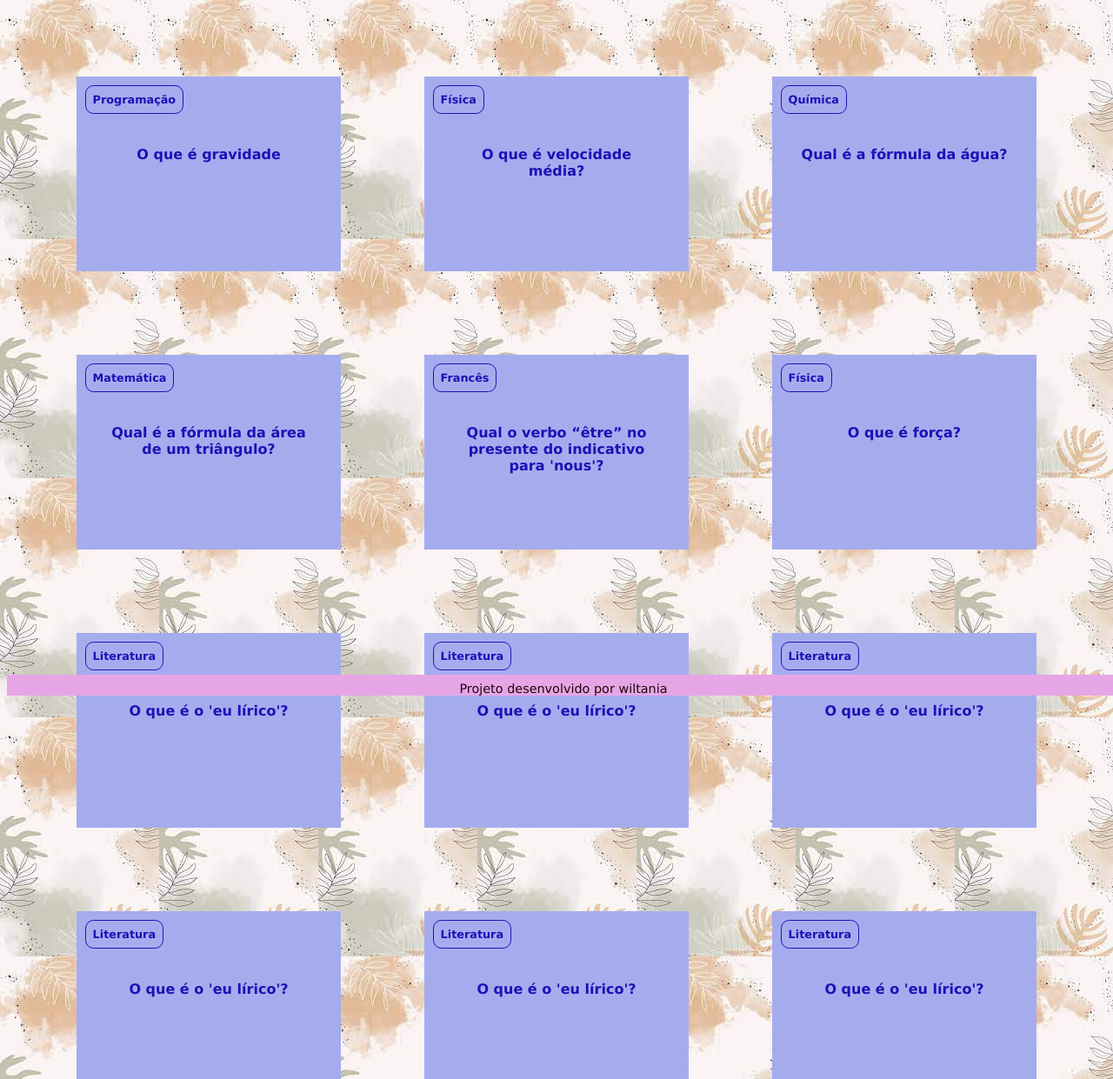
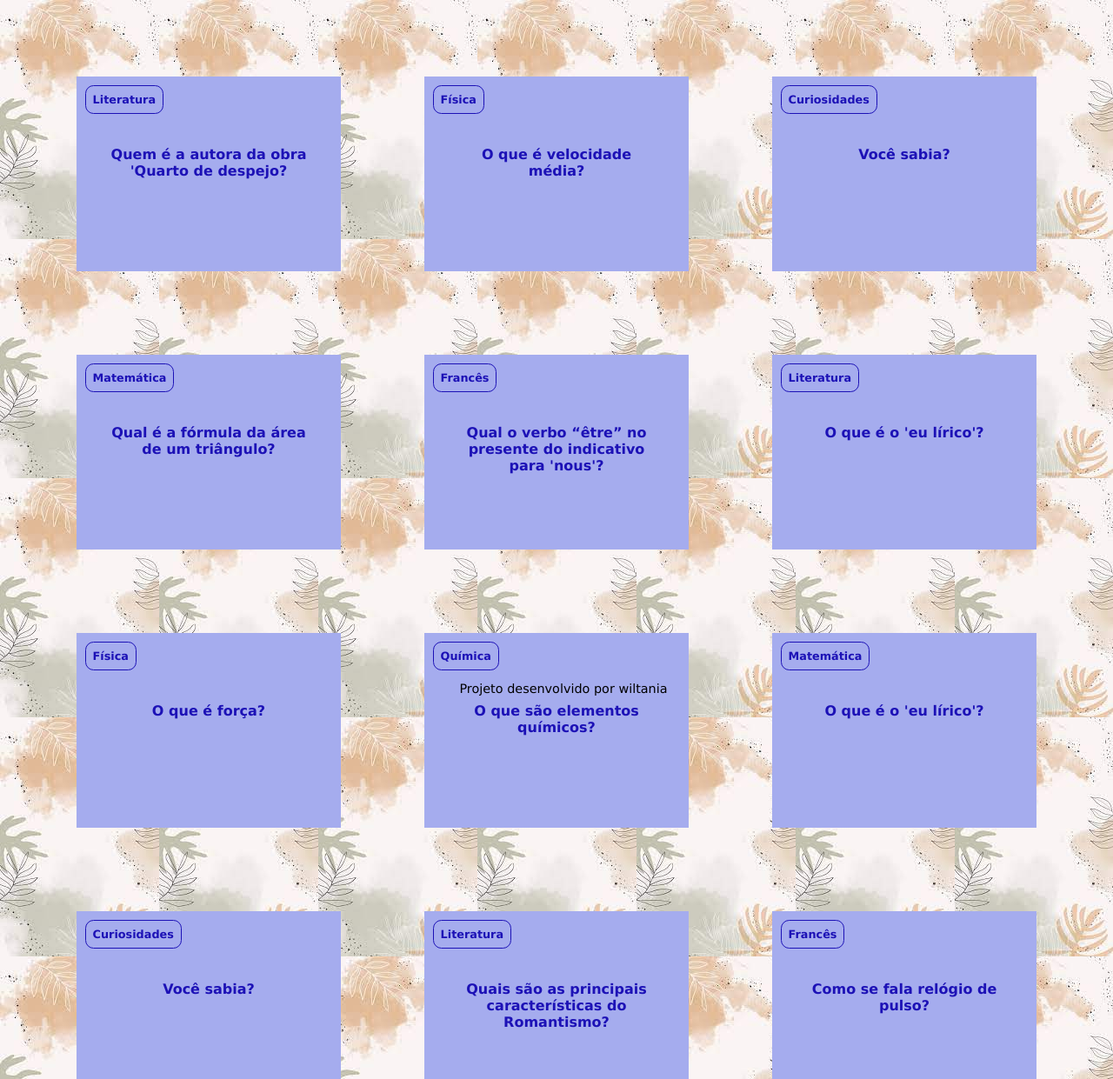
Before and after one commit to Wiltania/Page-web-Wiltania, a plain HTML site: page index.html in a window 1280 px wide. Shown: the top 1241 px of the page at 87% size. Drawn offline with Linux system fonts and the light colour scheme.

Commit message:
Aula 9, inicio da 10

```diff
--- a/Assets/styles.css
+++ b/Assets/styles.css
@@ -24,6 +24,7 @@ body {
     width: 14rem;
     flex-grow: 2;
     flex-basis: calc(33% -6rem);
+   border-radius: 50%;
 
 }
 
@@ -48,13 +49,16 @@ body {
     backface-visibility: hidden;
 }
 .cartao__conteudo p{
+    margin-top: 2rem;
+    padding: 2rem;
     margin-top: 3rem;
-    padding: 2rem;
+    box-sizing: border-box;
 
 }
 .cartao__conteudo__pergunta p{
     color: var(--text-color);
     font-weight: 600;
+
 }
 .cartao__conteudo__resposta p{
     color: var(--card-back-color);
@@ -63,7 +67,7 @@ body {
 
 
 
-.cartao:hover .cartao__conteudo {
+.cartao.active .cartao__conteudo {
     transform: rotateY(180deg);
 }
 
@@ -73,14 +77,18 @@ body {
     position: absolute;
     height: 100%;
     width: 100%;
+    box-sizing: border-box;
 }
-.cartao__conteudo__resposta {
+
+.cartao__conteudo__resposta{
     transform: rotateY(180deg);
+    background-color:rgb(238,231,165);
+    border:2px solid rosybrown;
 }
 
 
 footer{
-background-color: rgb(230, 166, 230);
+background-color: 93,91,65
 color: rgb(34, 5, 5);
 position: fixed;
 bottom: 0;
--- a/ata.js
+++ b/ata.js
@@ -14,5 +14,12 @@ function criarCartao(categoria, pergunta, resposta) {
         </div>
         </div>
 `
+let respostaEstaVisivel = false
+
+function virarCartao(){
+            respostaEstaVisivel = !respostaEstaVisivel
+            cartao.classList.toggle('active', respostaEstaVisivel)
+            }
+cartao.addEventListener('click', virarCartao)
 container.appendChild(cartao)
 }
--- a/index.html
+++ b/index.html
@@ -7,19 +7,12 @@
     <title>Flashcard</title>
 </head>
 <body>
+
+
     <main>
+
     <section id="container">
-        <article class="cartao">
-            <div class="cartao__conteudo">
-                <h3>Programação</h3>
-                <div class="cartao__conteudo__pergunta">
-                    <p>O que é gravidade</p>
-                </div>
-                <div class="cartao__conteudo__resposta">
-                    <p>E uma distorção</p>
-                </div>
-            </div>
-        </article>
+
 
     </section>
     </main>
--- a/pergunta.js
+++ b/pergunta.js
@@ -1,12 +1,17 @@
+criarCartao(
+   "Literatura",
+   "Quem é a autora da obra 'Quarto de despejo?" ,
+   "Carolina Maria de Jesus"
+)
 criarCartao(
    "Física",
    "O que é velocidade média?" ,
    " É a razão entre a variação de espaço e o tempo gasto: v = Δs / Δt"
 )
 criarCartao(
-   "Química",
-   "Qual é a fórmula da água?" ,
-   "  H₂O"
+   "Curiosidades",
+   "Você sabia?" ,
+   " O coração de um camarão fica na cabeça."
 )
 criarCartao(
    "Matemática",
@@ -19,37 +24,38 @@ criarCartao(
    "  Nous sommes."
 )
 criarCartao(
+   "Literatura",
+   " O que é o 'eu lírico'?" ,
+   "  É a voz que fala no poema."
+)
+criarCartao(
    "Física",
 "O que é força?",
 "É a grandeza que pode alterar o estado de movimento ou repouso de um corpo"
 )
 criarCartao(
-   "Literatura",
+   "Química",
+   " O que são elementos químicos?" ,
+   "  São substâncias formadas por átomos do mesmo tipo."
+)
+criarCartao(
+   "Matemática",
    " O que é o 'eu lírico'?" ,
    "  É a voz que fala no poema."
 )
 criarCartao(
+   "Curiosidades",
+   "Você sabia?" ,
+   " Um caracol pode dormir por até 3 anos."
+)
+
+criarCartao(
    "Literatura",
-   " O que é o 'eu lírico'?" ,
-   "  É a voz que fala no poema."
+   "Quais são as principais características do Romantismo?" ,
+   "  Valorização da emoção, idealização do amor e da mulher, nacionalismo e subjetividade."
 )
 criarCartao(
-   "Literatura",
-   " O que é o 'eu lírico'?" ,
-   "  É a voz que fala no poema."
+   "Francês",
+   " Como se fala relógio de pulso?" ,
+   "  Montre."
 )
-criarCartao(
-   "Literatura",
-   " O que é o 'eu lírico'?" ,
-   "  É a voz que fala no poema."
-)
-criarCartao(
-   "Literatura",
-   " O que é o 'eu lírico'?" ,
-   "  É a voz que fala no poema."
-)
-criarCartao(
-   "Literatura",
-   " O que é o 'eu lírico'?" ,
-   "  É a voz que fala no poema."
-)
```
